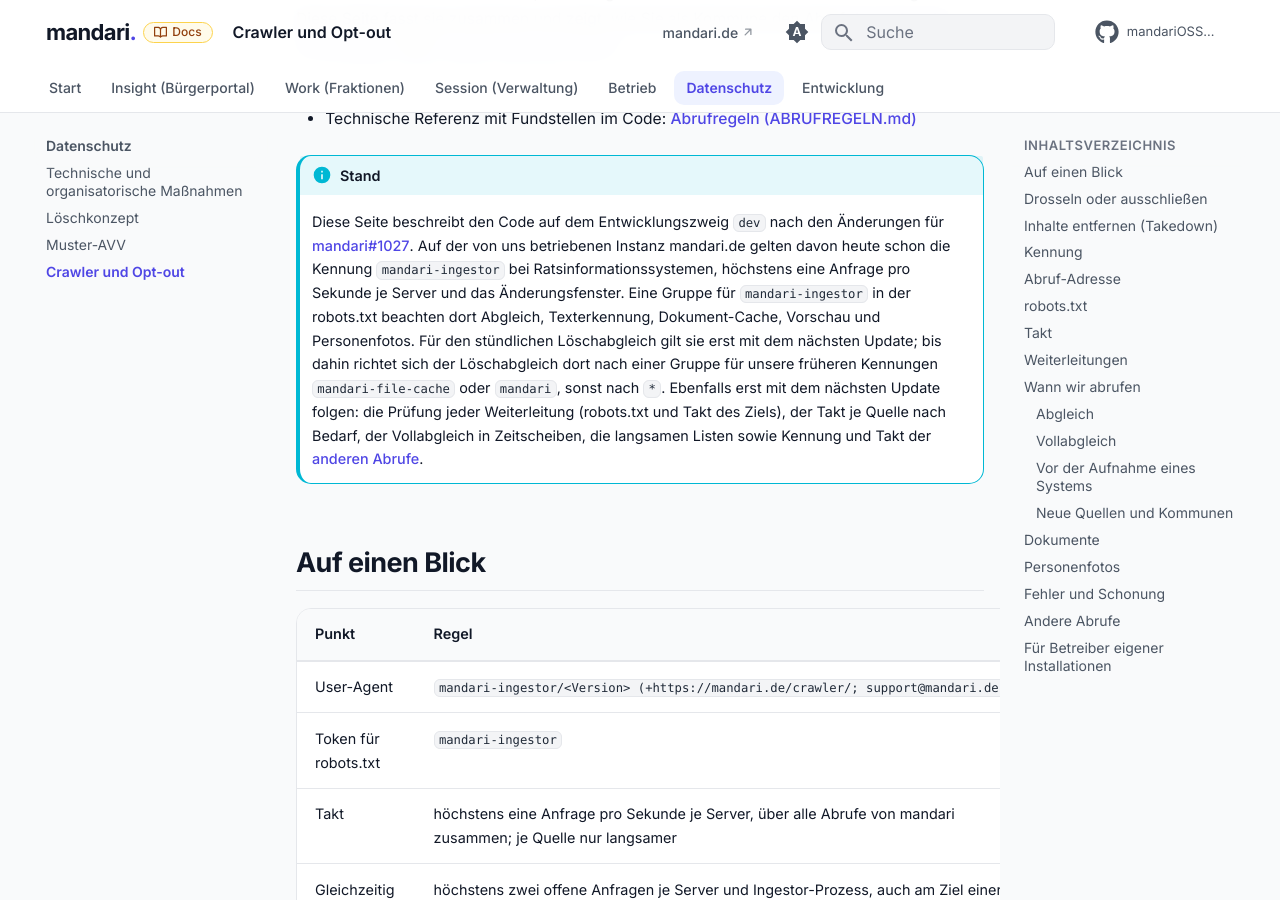
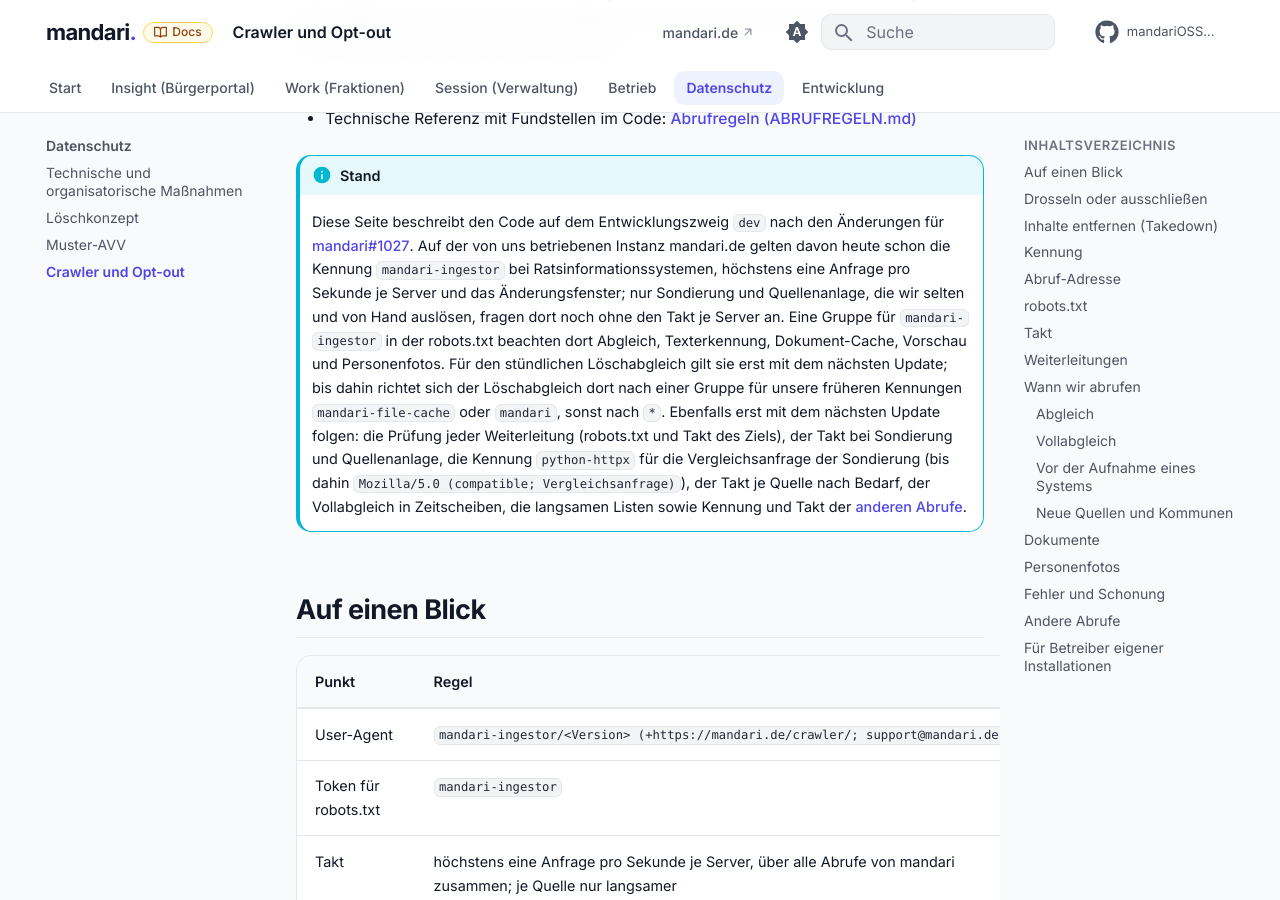
Before and after one commit to mandariOSS/docs, an MkDocs documentation site: the page built from docs/datenschutz/crawler.md, in a window 1280 px wide and 900 px high, scrolled down 326 px. Built offline with MkDocs 1.6.1 and Material for MkDocs 9.7.7, drawn with Linux system fonts in a browser that asks for light colours; comment, search, counter and statistics services are not loaded; some of the changed text lies outside the part shown.

Commit message:
Crawler: Sondierung und Quellenanlage auf mandari.de noch ohne Takt, Weiterleitungsziel im Opt-out-Hinweis, robots.txt-Beispiel für Dokumente unter anderen Adressen (mandari#1027)

````diff
--- a/docs/datenschutz/crawler.md
+++ b/docs/datenschutz/crawler.md
@@ -11,7 +11,7 @@
 - Technische Referenz mit Fundstellen im Code: [Abrufregeln (ABRUFREGELN.md)](https://github.com/mandariOSS/mandari/blob/dev/docs/ABRUFREGELN.md)
 
 !!! info "Stand"
-    Diese Seite beschreibt den Code auf dem Entwicklungszweig `dev` nach den Änderungen für [mandari#1027](https://github.com/mandariOSS/mandari/issues/1027). Auf der von uns betriebenen Instanz mandari.de gelten davon heute schon die Kennung `mandari-ingestor` bei Ratsinformationssystemen, höchstens eine Anfrage pro Sekunde je Server und das Änderungsfenster. Eine Gruppe für `mandari-ingestor` in der robots.txt beachten dort Abgleich, Texterkennung, Dokument-Cache, Vorschau und Personenfotos. Für den stündlichen Löschabgleich gilt sie erst mit dem nächsten Update; bis dahin richtet sich der Löschabgleich dort nach einer Gruppe für unsere früheren Kennungen `mandari-file-cache` oder `mandari`, sonst nach `*`. Ebenfalls erst mit dem nächsten Update folgen: die Prüfung jeder Weiterleitung (robots.txt und Takt des Ziels), der Takt je Quelle nach Bedarf, der Vollabgleich in Zeitscheiben, die langsamen Listen sowie Kennung und Takt der [anderen Abrufe](#andere-abrufe).
+    Diese Seite beschreibt den Code auf dem Entwicklungszweig `dev` nach den Änderungen für [mandari#1027](https://github.com/mandariOSS/mandari/issues/1027). Auf der von uns betriebenen Instanz mandari.de gelten davon heute schon die Kennung `mandari-ingestor` bei Ratsinformationssystemen, höchstens eine Anfrage pro Sekunde je Server und das Änderungsfenster; nur Sondierung und Quellenanlage, die wir selten und von Hand auslösen, fragen dort noch ohne den Takt je Server an. Eine Gruppe für `mandari-ingestor` in der robots.txt beachten dort Abgleich, Texterkennung, Dokument-Cache, Vorschau und Personenfotos. Für den stündlichen Löschabgleich gilt sie erst mit dem nächsten Update; bis dahin richtet sich der Löschabgleich dort nach einer Gruppe für unsere früheren Kennungen `mandari-file-cache` oder `mandari`, sonst nach `*`. Ebenfalls erst mit dem nächsten Update folgen: die Prüfung jeder Weiterleitung (robots.txt und Takt des Ziels), der Takt bei Sondierung und Quellenanlage, die Kennung `python-httpx` für die Vergleichsanfrage der Sondierung (bis dahin `Mozilla/5.0 (compatible; Vergleichsanfrage)`), der Takt je Quelle nach Bedarf, der Vollabgleich in Zeitscheiben, die langsamen Listen sowie Kennung und Takt der [anderen Abrufe](#andere-abrufe).
 
 ## Auf einen Blick
 
@@ -35,7 +35,7 @@
 
 Kommunen, die den Abruf drosseln oder ausschließen möchten, haben zwei Wege:
 
-1. **robots.txt:** Eine Gruppe für `mandari-ingestor` wirkt spätestens nach 24 Stunden, ohne dass wir etwas tun müssen, ganz oder nur für Dokumente (siehe [Beispiele](#robotstxt)). Auf mandari.de beachtet der stündliche Löschabgleich eine solche Gruppe erst mit dem nächsten Update (siehe Hinweis „Stand“ oben). Schreiben Sie uns bis dahin bitte zusätzlich; dann schalten wir den Dateiabruf für Ihre Quelle ab.
+1. **robots.txt:** Eine Gruppe für `mandari-ingestor` wirkt spätestens nach 24 Stunden, ohne dass wir etwas tun müssen, ganz oder nur für Dokumente (siehe [Beispiele](#robotstxt)). Auf mandari.de gilt eine solche Gruppe erst mit dem nächsten Update auch für den stündlichen Löschabgleich und für das Ziel einer Weiterleitung (siehe Hinweis „Stand“ oben). Schreiben Sie uns bis dahin bitte zusätzlich; dann schalten wir den Dateiabruf für Ihre Quelle ab.
 2. **Kontakt:** Schreiben Sie an [support@mandari.de](mailto:support@mandari.de). Wir können für Ihre Quelle den Abstand je Anfrage erhöhen (bis 30 Sekunden), seltener abgleichen, den Vollabgleich in ein Zeitfenster legen, ihn seltener oder nur in Zeitscheiben ausführen, den Dateiabruf abschalten oder Ihr System gar nicht mehr abrufen. Ein Zeitfenster gilt nur für den Vollabgleich; Änderungsabgleich und Dokumentabrufe laufen weiter im Takt. Liegen mehrere Quellen auf Ihrem Server, stellen wir das bei allen ein.
 
 ## Inhalte entfernen (Takedown)
@@ -93,10 +93,12 @@
 User-agent: mandari-ingestor
 Disallow: /
 
-# Schnittstelle erlauben, Dokumente sperren
+# Adressen sperren, die auf .pdf enden; die Schnittstelle bleibt frei
 User-agent: mandari-ingestor
 Disallow: /*.pdf$
 ```
+
+Liegen Ihre Dokumente unter anderen Adressen, etwa `getfile.asp?id=…`, sperren Sie deren Pfad. Groß- und Kleinschreibung zählt: `.pdf` erfasst nicht `.PDF`.
 
 Gibt es eine Gruppe für `mandari-ingestor`, gelten die Regeln unter `User-agent: *` für uns nicht mehr. Wiederholen Sie in unserer Gruppe, was auch für uns gelten soll.
 
````
